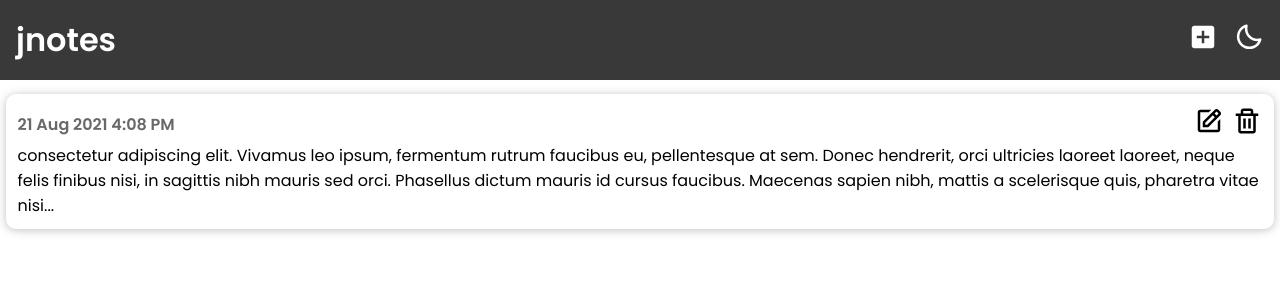
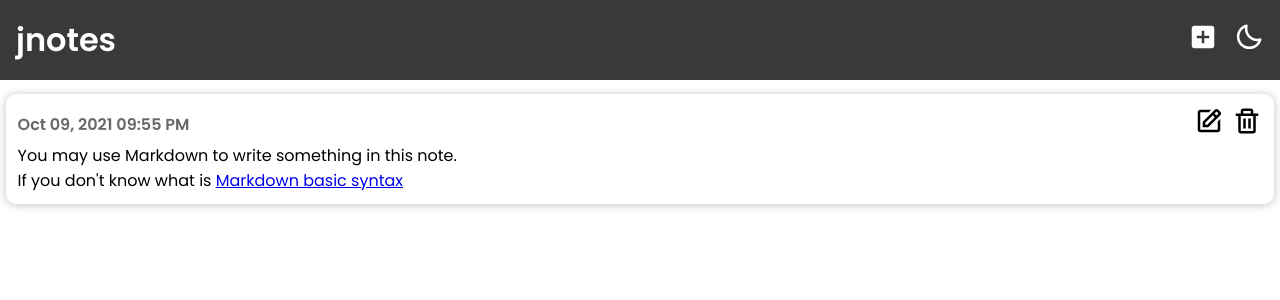
Before and after one commit to eujuliu/jnotes, a React (Create React App) app: page / in a window 1280 px wide. Both pictures are taken after a click on the button 1203 px from the left and 40 px from the top of the page. Shown: the top 300 px of the page. Built offline with nearby package versions, Linux system fonts and the light colour scheme.

Commit message:
feat: add react-markdown
add react markdown to the project now the content is rendered in markdown

```diff
--- a/package.json
+++ b/package.json
@@ -11,8 +11,11 @@
     "dateformat": "^5.0.1",
     "react": "^17.0.2",
     "react-dom": "^17.0.2",
+    "react-markdown": "^7.0.1",
     "react-redux": "^7.2.5",
     "react-scripts": "4.0.3",
+    "rehype-raw": "^6.1.0",
+    "remark-gfm": "^3.0.0",
     "sass": "^1.42.1",
     "web-vitals": "^1.0.1"
   },
--- a/src/App.js
+++ b/src/App.js
@@ -1,22 +1,20 @@
 import { useSelector, useDispatch } from "react-redux";
-import { incrementDates, decrementDates } from "./features/note/noteDateSlice";
-import { incrementNotes, decrementNotes } from "./features/note/noteSlice";
+
+import Note from "./components/note";
+
+import { incrementDates } from "./features/note/noteDateSlice";
+import { incrementNotes } from "./features/note/noteSlice";
 
 import PlusIcon from "./images/plus-icon.svg";
 import MoonIcon from "./images/moon-icon.svg";
-import EditIcon from "./images/edit-icon.svg";
-import TrashIcon from "./images/trash-icon.svg";
 
 import "./styles/global.css";
 import "./styles/pages/App.scss";
 
 function App() {
   const dispatch = useDispatch();
-  const notesCount = useSelector((state) => state.notes.allNotes);
-  const datesCount = useSelector((state) => state.noteDate.dates);
-
-  console.log(notesCount);
-  console.log(datesCount);
+  const notes = useSelector((state) => state.notes.allNotes);
+  const dates = useSelector((state) => state.noteDate.dates);
 
   return (
     <div className="container">
@@ -38,36 +36,13 @@ function App() {
           </div>
         </div>
       </header>
-      <ul>
-        <li>
-          <div className="note-header">
-            <span>21 Aug 2021 4:08 PM</span>
-            <div className="note-options">
-              <button onClick={() => console.log("Edit!")}>
-                <img src={EditIcon} alt="Edit this note" />
-              </button>
-
-              <button
-                onClick={() => {
-                  let response = Number(prompt("Which array?"));
-
-                  dispatch(decrementNotes(response));
-                  dispatch(decrementDates(response));
-                }}
-              >
-                <img src={TrashIcon} alt="Remove this note" />
-              </button>
-            </div>
-          </div>
-          <div className="note-content">
-            consectetur adipiscing elit. Vivamus leo ipsum, fermentum rutrum
-            faucibus eu, pellentesque at sem. Donec hendrerit, orci ultricies
-            laoreet laoreet, neque felis finibus nisi, in sagittis nibh mauris
-            sed orci. Phasellus dictum mauris id cursus faucibus. Maecenas
-            sapien nibh, mattis a scelerisque quis, pharetra vitae nisi...
-          </div>
-        </li>
-      </ul>
+      <main className="note-list">
+        {notes.map((value, index) => {
+          return (
+            <Note key={index} id={index} date={dates[index]} content={value} />
+          );
+        })}
+      </main>
     </div>
   );
 }
--- /dev/null
+++ b/src/components/note/index.js
@@ -0,0 +1,44 @@
+import { useDispatch } from "react-redux";
+import ReactMarkdown from "react-markdown";
+import remarkGfm from "remark-gfm";
+import rehypeRaw from "rehype-raw";
+
+import { decrementDates } from "../../features/note/noteDateSlice";
+import { decrementNotes } from "../../features/note/noteSlice";
+
+import EditIcon from "../../images/edit-icon.svg";
+import TrashIcon from "../../images/trash-icon.svg";
+
+import "./styles.scss";
+
+export default function Note({ id, date, content }) {
+  const dispatch = useDispatch();
+
+  return (
+    <section className="note-container">
+      <div className="note-header">
+        <span className="note-date">{date}</span>
+        <div className="note-options">
+          <button onClick={() => console.log("Edit!")}>
+            <img src={EditIcon} alt="Edit this note" />
+          </button>
+
+          <button
+            onClick={() => {
+              dispatch(decrementNotes(id));
+              dispatch(decrementDates(id));
+            }}
+          >
+            <img src={TrashIcon} alt="Remove this note" />
+          </button>
+        </div>
+      </div>
+      <ReactMarkdown
+        className="note-content"
+        children={content}
+        remarkPlugins={[remarkGfm]}
+        rehypePlugins={[rehypeRaw]}
+      />
+    </section>
+  );
+}
--- /dev/null
+++ b/src/components/note/styles.scss
@@ -0,0 +1,42 @@
+.note-container {
+  display: flex;
+  justify-content: center;
+  align-items: center;
+  flex-direction: column;
+
+  box-shadow: 0px 1px 10px rgba(0, 0, 0, 0.25);
+  border-radius: 10px;
+  width: 100%;
+  padding: 0.7rem;
+  margin: 0.5rem;
+
+  .note-header {
+    display: flex;
+    justify-content: space-between;
+    align-items: center;
+
+    width: 100%;
+
+    .note-date {
+      font-weight: 600;
+      color: rgba(48, 48, 48, 0.73);
+    }
+
+    .note-options button {
+      margin-left: 0.5rem;
+    }
+  }
+
+  .note-content {
+    width: 100%;
+
+    img {
+      width: 100%;
+    }
+
+    ul,
+    ol {
+      padding-left: 1.2rem;
+    }
+  }
+}
--- a/src/features/note/noteSlice.js
+++ b/src/features/note/noteSlice.js
@@ -4,8 +4,8 @@ function addNotesToArray() {
   let localStorageNotes = [];
   for (let i = 0; i < localStorage.length; i++) {
     if (localStorage.key(`@jnotes-note/${i}`)) {
-      localStorageNotes.push(
-        JSON.parse(localStorage.getItem(`@jnotes-note/${i}`))
+      toString(
+        localStorageNotes.push(localStorage.getItem(`@jnotes-note/${i}`))
       );
     }
   }
@@ -25,13 +25,12 @@ export const noteSlice = createSlice({
   reducers: {
     incrementNotes: (state) => {
       state.allNotes.push(
-        `You may use Markdown to write something in this note.
-        If you don't know what is (Markdown)[https://www.markdownguide.org/basic-syntax/]`
+        "You may use Markdown to write something in this note.\n\nIf you don't know what is <a href='https://www.markdownguide.org/basic-syntax/' target='_blank'>Markdown basic syntax</a>"
       );
 
       localStorage.setItem(
         `@jnotes-note/${state.allNotes.length - 1}`,
-        JSON.stringify(state.allNotes[state.allNotes.length - 1])
+        state.allNotes[state.allNotes.length - 1]
       );
     },
     decrementNotes: (state, actions) => {
@@ -42,7 +41,7 @@ export const noteSlice = createSlice({
       localStorage.clear();
 
       state.allNotes.forEach((value, index) => {
-        localStorage.setItem(`@jnotes-note/${index}`, JSON.stringify(value));
+        localStorage.setItem(`@jnotes-note/${index}`, value);
       });
     },
   },
--- a/src/styles/pages/App.scss
+++ b/src/styles/pages/App.scss
@@ -34,43 +34,14 @@
     }
   }
 
-  ul {
+  .note-list {
     display: flex;
     justify-content: space-around;
     align-items: center;
     flex-direction: column;
 
     padding: 0.4rem;
-  }
-
-  li {
-    display: flex;
-    justify-content: center;
-    align-items: center;
-    flex-direction: column;
-
-    box-shadow: 0px 1px 10px rgba(0, 0, 0, 0.25);
-    border-radius: 10px;
     max-width: 1440px;
     width: 100%;
-    padding: 0.7rem;
-    margin: 0.5rem;
-
-    .note-header {
-      display: flex;
-      justify-content: space-between;
-      align-items: center;
-
-      width: 100%;
-
-      span {
-        font-weight: 600;
-        color: rgba(48, 48, 48, 0.73);
-      }
-
-      .note-options button {
-        margin-left: 0.5rem;
-      }
-    }
   }
 }
```
Also changed, not shown: 1 other file (tests, documents, lock files or other folders).
